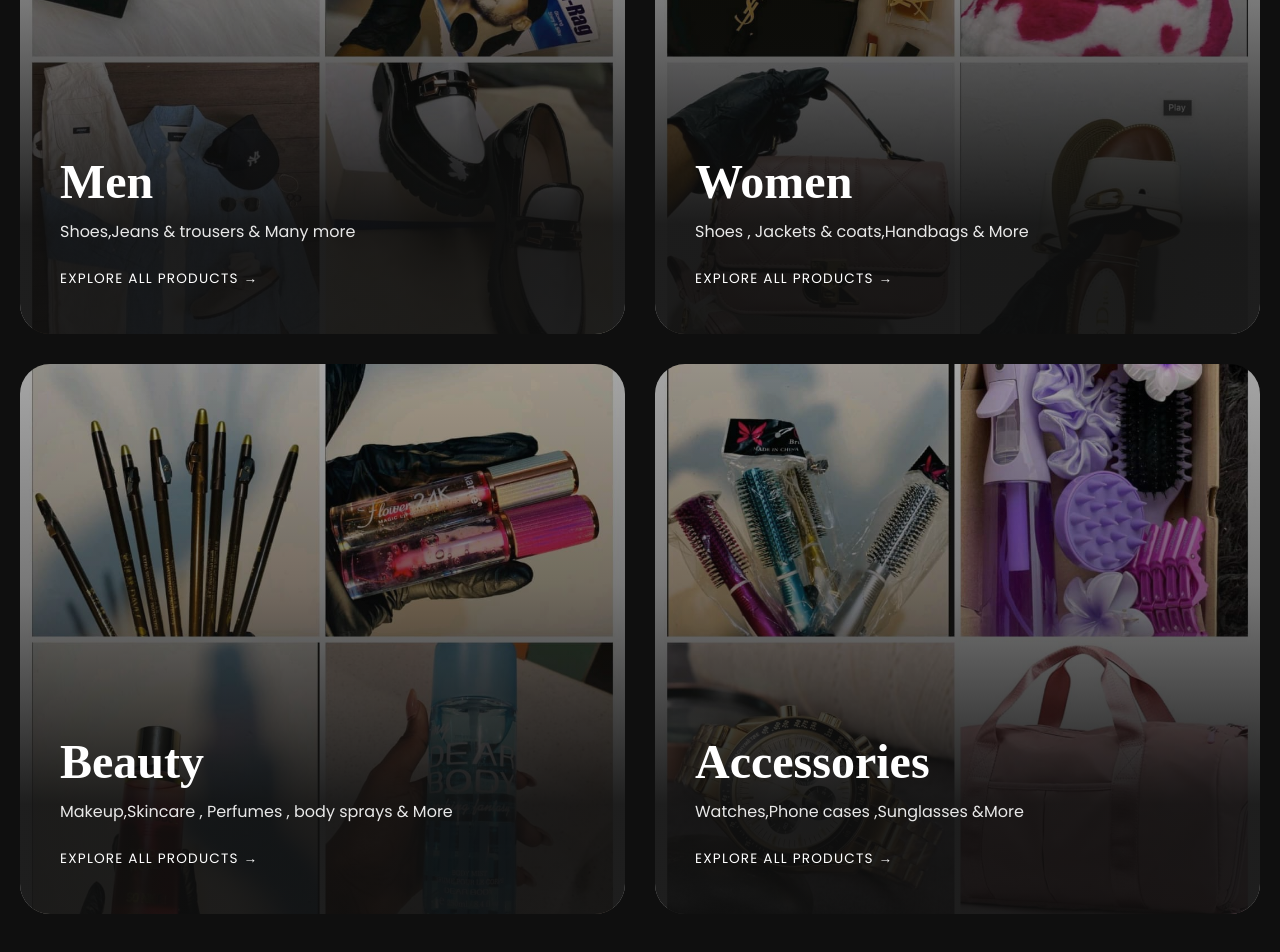
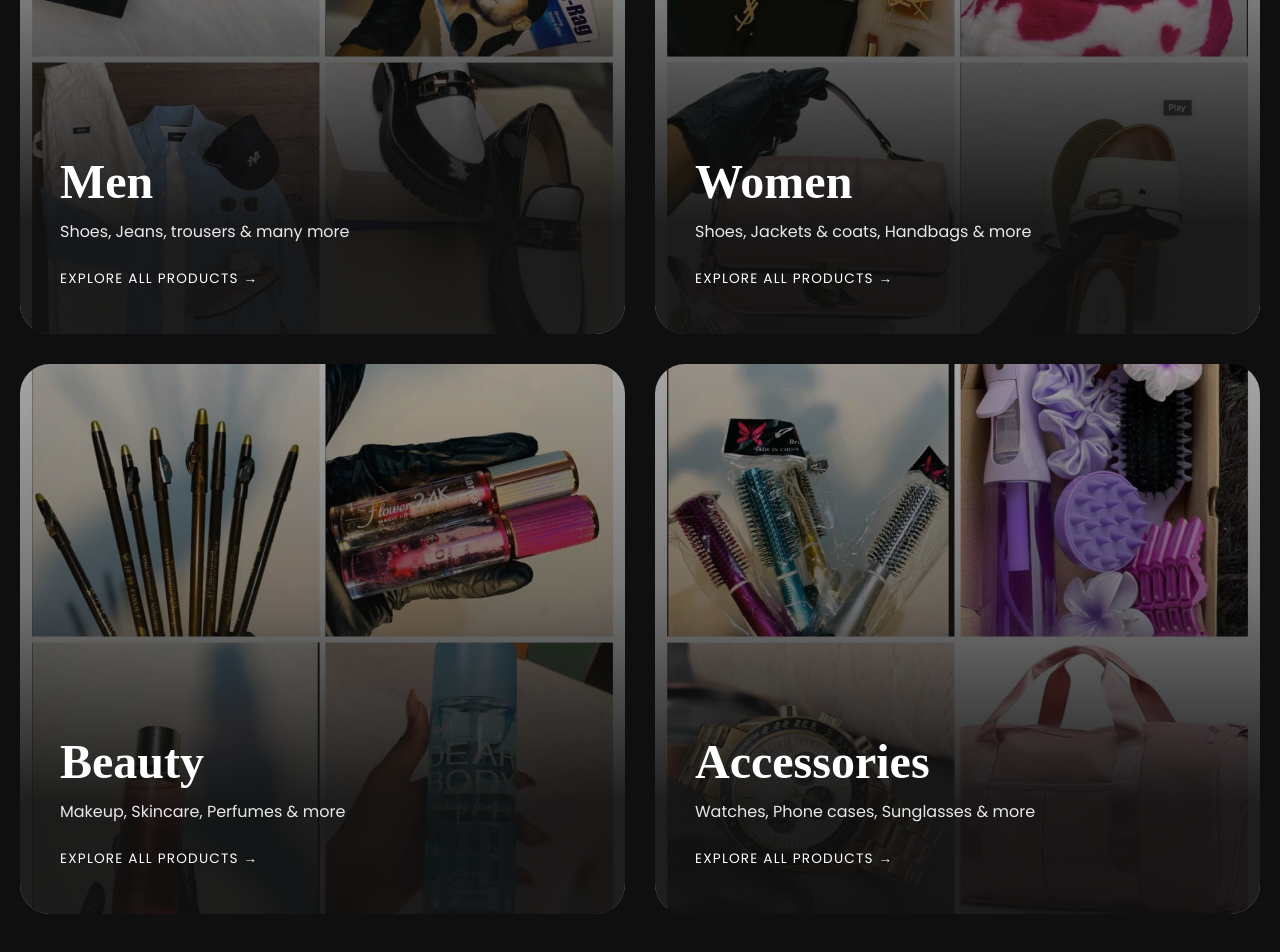
Before and after one commit to Nice-91/Chaste-essentialss, a React (Vite) app: page / in a window 1280 px wide. Shown: the part 1412-2364 px from the top of the page. Built offline with nearby package versions, Linux system fonts and the light colour scheme.

Commit message:
Fix shop images path for Vercel

```diff
--- a/src/pages/Shop/Shop.jsx
+++ b/src/pages/Shop/Shop.jsx
@@ -6,29 +6,29 @@ const categories = [
   {
     id: "men",
     name: "Men",
-    description: "Shoes,Jeans & trousers & Many more",
-    img: "/public/images/men.jpeg",
+    description: "Shoes, Jeans, trousers & many more",
+    img: "/images/men.jpeg",
     itemCount: "120+ Items",
   },
   {
     id: "women",
     name: "Women",
-    description: "Shoes , Jackets & coats,Handbags & More",
-    img: "/public/images/women.jpeg",
+    description: "Shoes, Jackets & coats, Handbags & more",
+    img: "/images/women.jpeg",
     itemCount: "200+ Items",
   },
   {
     id: "beauty",
     name: "Beauty",
-    description: "Makeup,Skincare , Perfumes , body sprays & More",
-    img: "/public/images/beauty.jpeg",
+    description: "Makeup, Skincare, Perfumes & more",
+    img: "/images/beauty.jpeg",
     itemCount: "150+ Items",
   },
   {
     id: "accessories",
     name: "Accessories",
-    description: "Watches,Phone cases ,Sunglasses &More",
-    img: "/public/images/accessories.jpeg",
+    description: "Watches, Phone cases, Sunglasses & more",
+    img: "/images/accessories.jpeg",
     itemCount: "90+ Items",
   },
 ];
```
